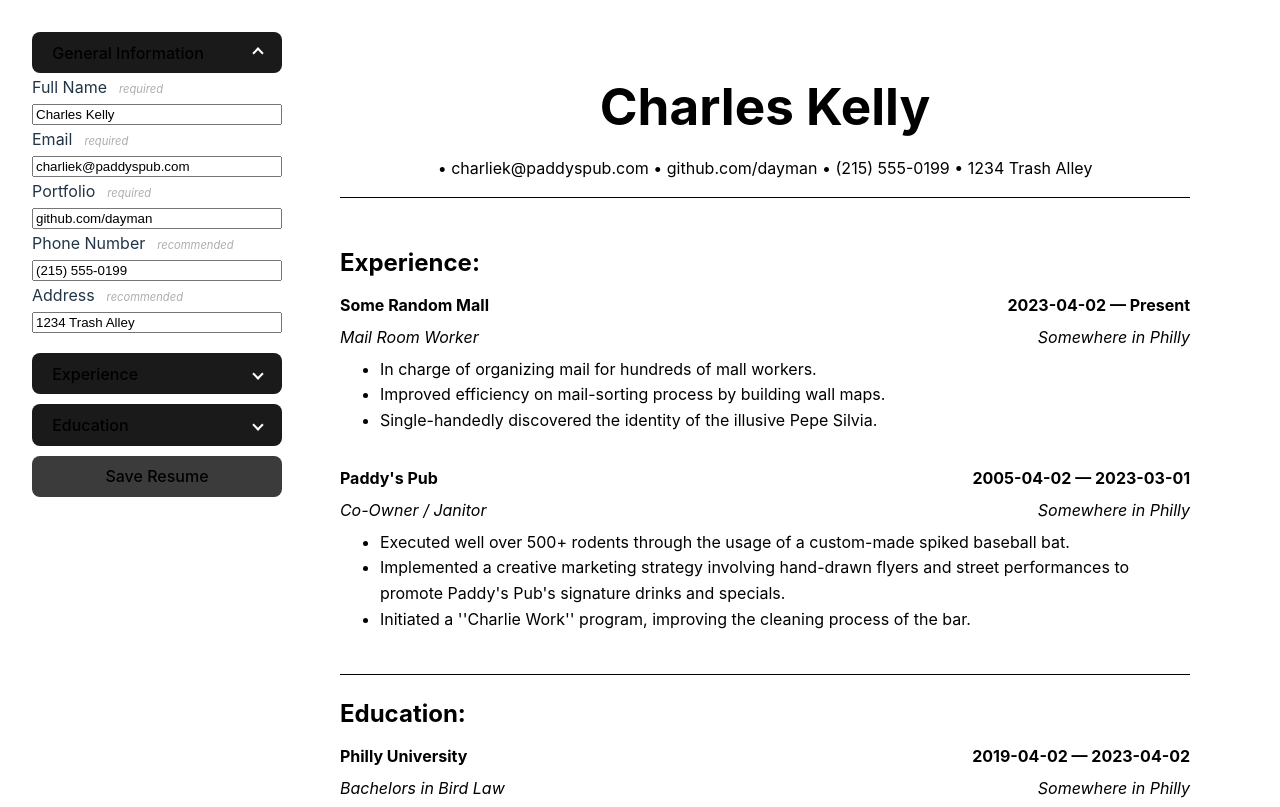
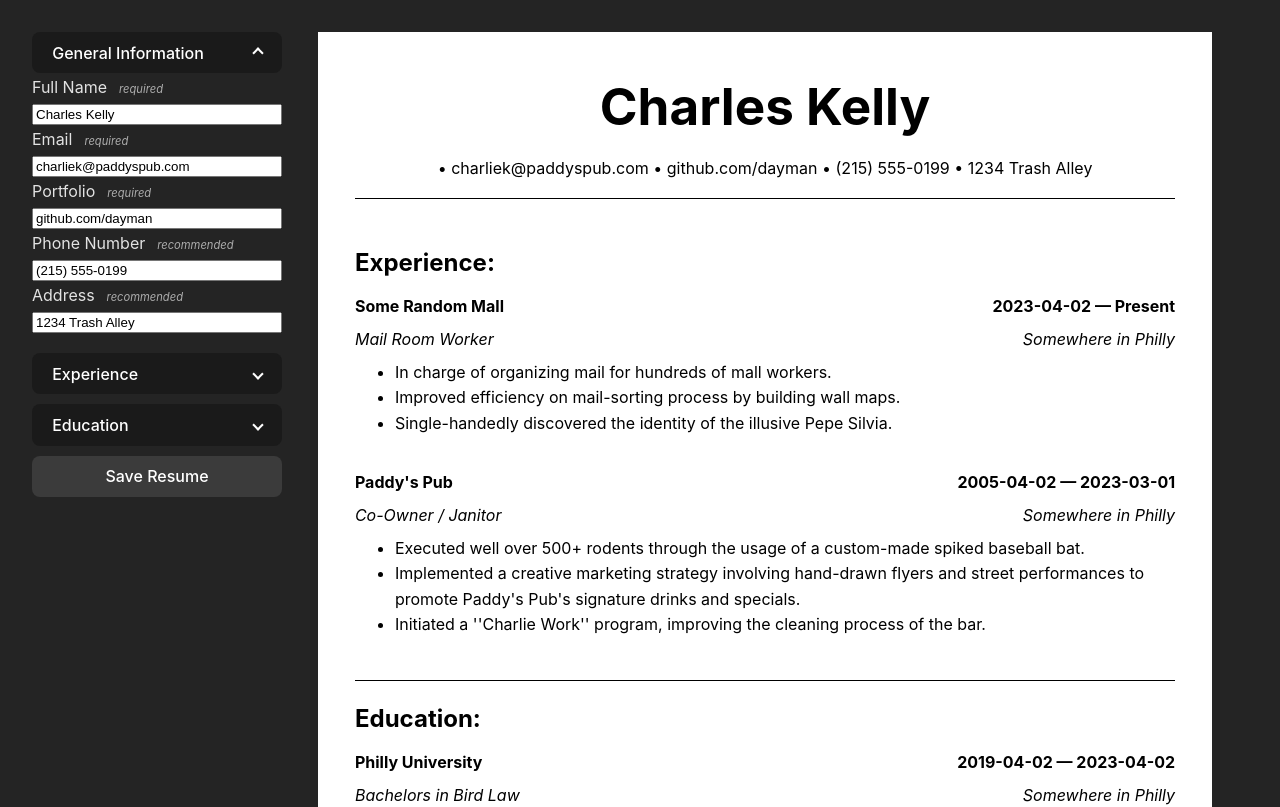
Before and after one commit to alansobchacki/odin-react-cv-app, a React (Vite) app: page / in a window 1280 px wide. Shown: the top 807 px of the page. Built offline with nearby package versions, Linux system fonts and the light colour scheme.

Commit message:
apply minor css tweaks.

```diff
--- a/src/App.css
+++ b/src/App.css
@@ -6,15 +6,11 @@
 }
 
 #main-container {
-  display: grid;
-  grid-template: 1fr / 0.2fr 1fr;
-  height: 100vh;
+  display: flex;
 }
 
 /* sidebar with all buttons and forms */
 #info-container {
-  grid-column: 1 / 2;
-
   display: flex;
   flex-direction: column;
   gap: 10px;
@@ -135,9 +131,6 @@
 
 /* resume stuff */
 #resume {
-  grid-row: 1 / 2;
-  grid-column: 2 / 3;
-
   display: flex;
   flex-direction: column;
   background-color: white;
--- a/src/index.css
+++ b/src/index.css
@@ -3,7 +3,6 @@
   line-height: 1.5;
   font-weight: 400;
 
-  color-scheme: light dark;
   color: rgba(255, 255, 255, 0.87);
   background-color: #242424;
 
@@ -13,15 +12,6 @@
   -moz-osx-font-smoothing: grayscale;
 }
 
-a {
-  font-weight: 500;
-  color: #646cff;
-  text-decoration: inherit;
-}
-a:hover {
-  color: #535bf2;
-}
-
 body {
   margin: 0;
   place-items: center;
@@ -29,23 +19,15 @@ body {
   min-height: 100vh;
 }
 
+button {
+  color: white;
+}
+
 button:hover {
   border-color: #646cff;
 }
+
 button:focus,
 button:focus-visible {
   outline: 4px auto -webkit-focus-ring-color;
 }
-
-@media (prefers-color-scheme: light) {
-  :root {
-    color: #213547;
-    background-color: #ffffff;
-  }
-  a:hover {
-    color: #747bff;
-  }
-  button {
-    background-color: #f9f9f9;
-  }
-}
```
